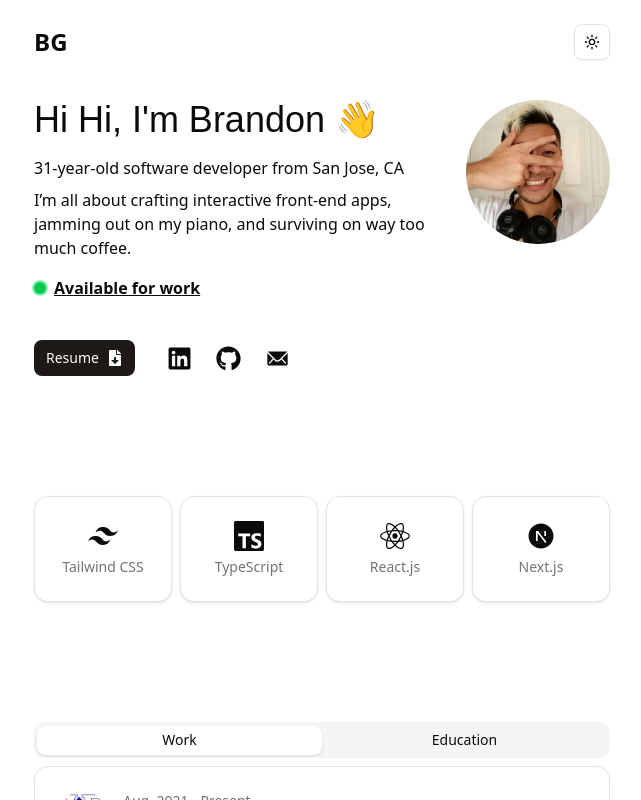
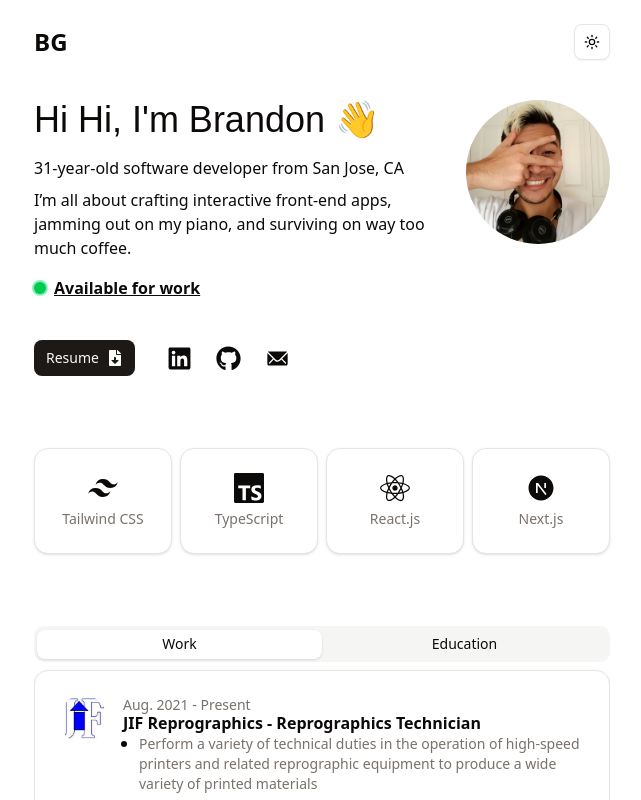
Before and after one commit to grandonbarcia/portfolio_v5, a Next.js app: page / in a window 1280 px wide. Shown: the top 800 px of the page, without its empty margins (318-959 px from the left). Built offline with nearby package versions, Linux system fonts and the light colour scheme; a web font is replaced by a local one.

Commit message:
reduce gap between sections

```diff
--- a/app/page.tsx
+++ b/app/page.tsx
@@ -37,7 +37,7 @@ const dm_Serif_Text = DM_Serif_Text({
 
 export default function Home() {
   return (
-    <div className="flex flex-col gap-12 sm:gap-24 sm:gap-16 relative mx-auto mt-6 px-2 sm:px-0 sm:max-w-xl">
+    <div className="flex flex-col gap-12 relative mx-auto mt-6 px-2 sm:px-0 sm:max-w-xl">
       <div>
         <div className="flex justify-between items-center mb-10 ">
           <span className="text-2xl font-semibold">BG</span>
```
